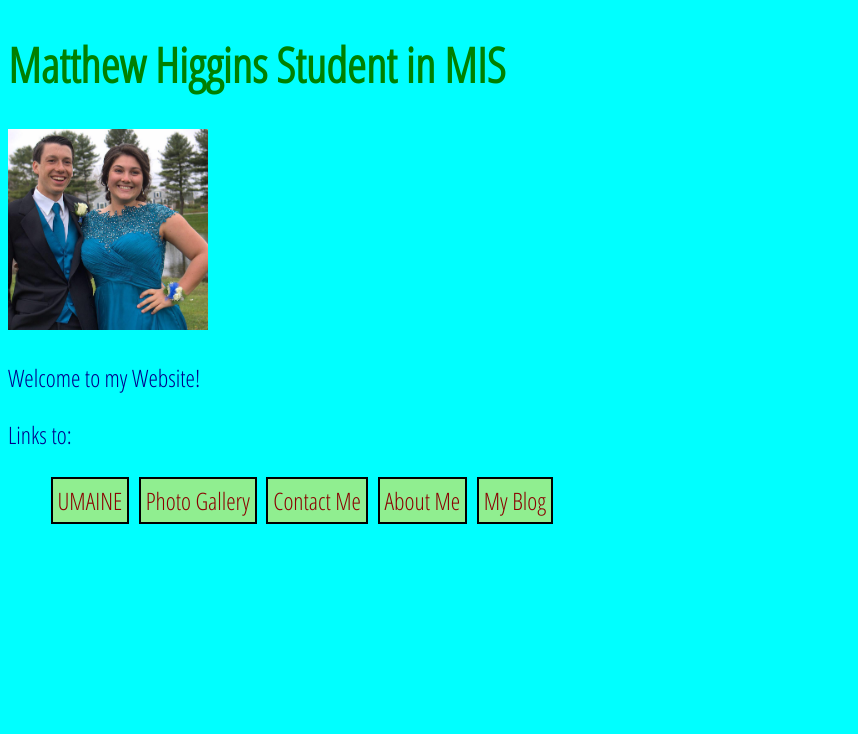
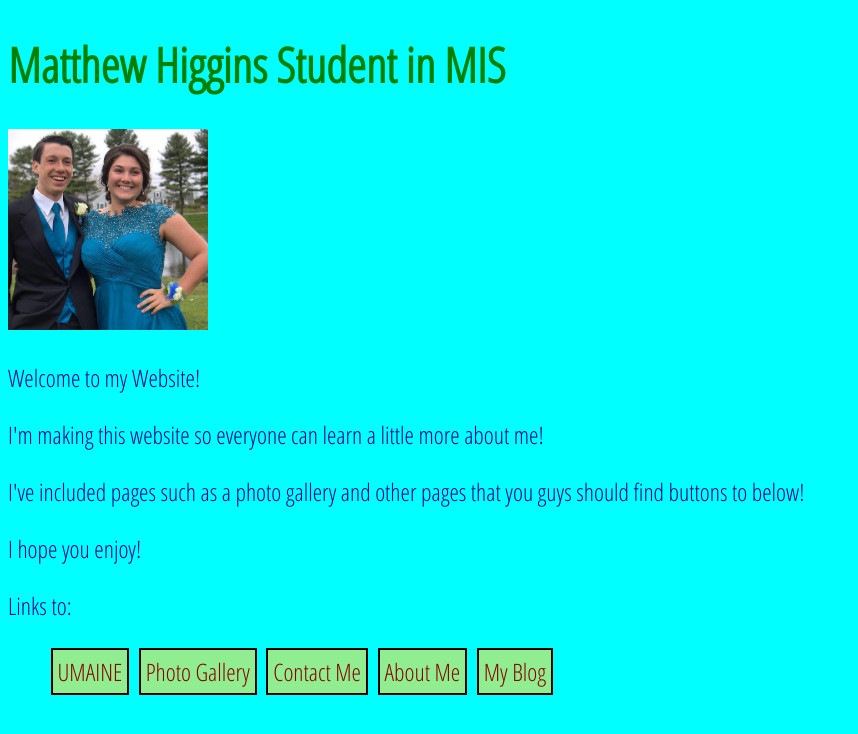
Before and after one commit to matthewjhiggins/Matthewjhiggins.github.io, a plain HTML site: page index.html in a window 1280 px wide. Shown: the whole page, without its empty margins (0-858 px from the left). Drawn offline with Linux system fonts and the light colour scheme.

Commit message:
Add files via upload

```diff
--- a/index.html
+++ b/index.html
@@ -16,7 +16,15 @@ Student in MIS
 <p>
 Welcome to my Website!
 </p>
-
+<p>
+I'm making this website so everyone can learn a little more about me!
+</p>
+<p>
+I've included pages such as a photo gallery and other pages that you guys should find buttons to below!
+</p>
+<p>
+I hope you enjoy!
+</p>
 
 <p>
 Links to:
```
